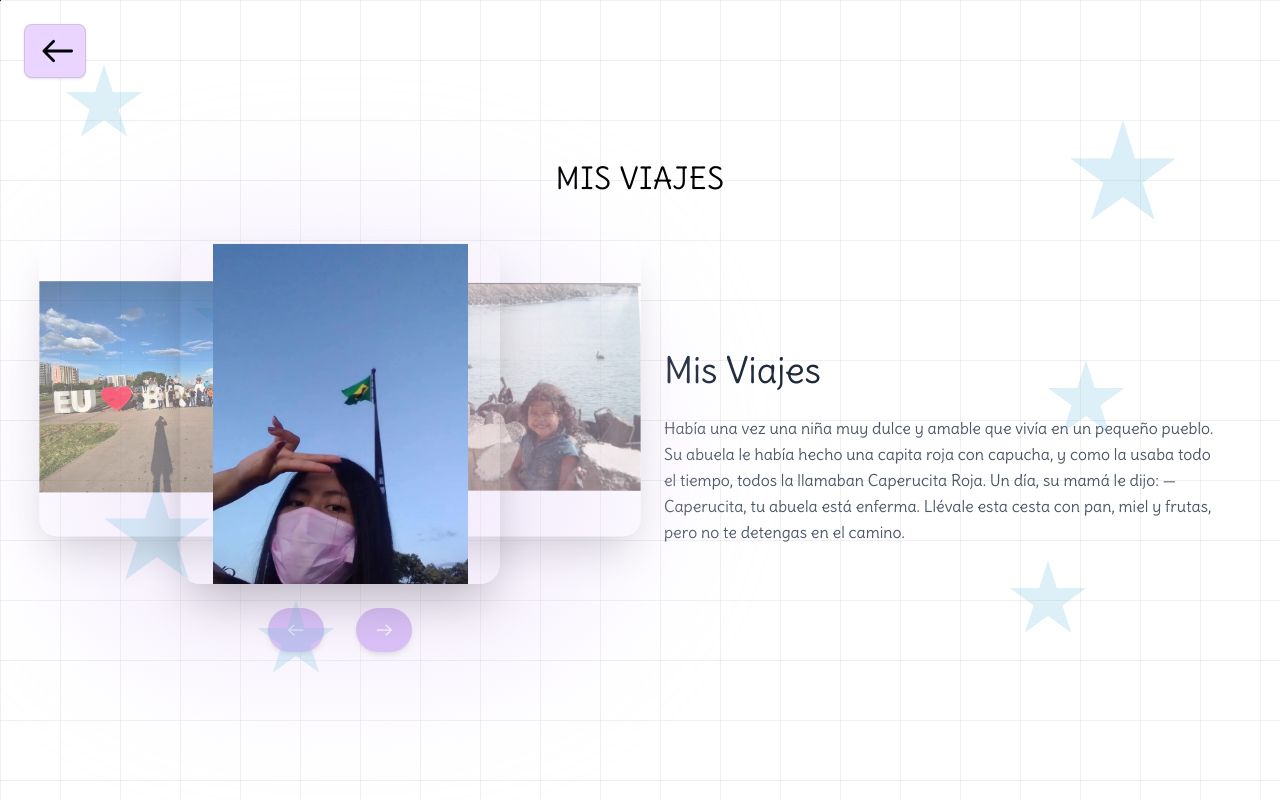
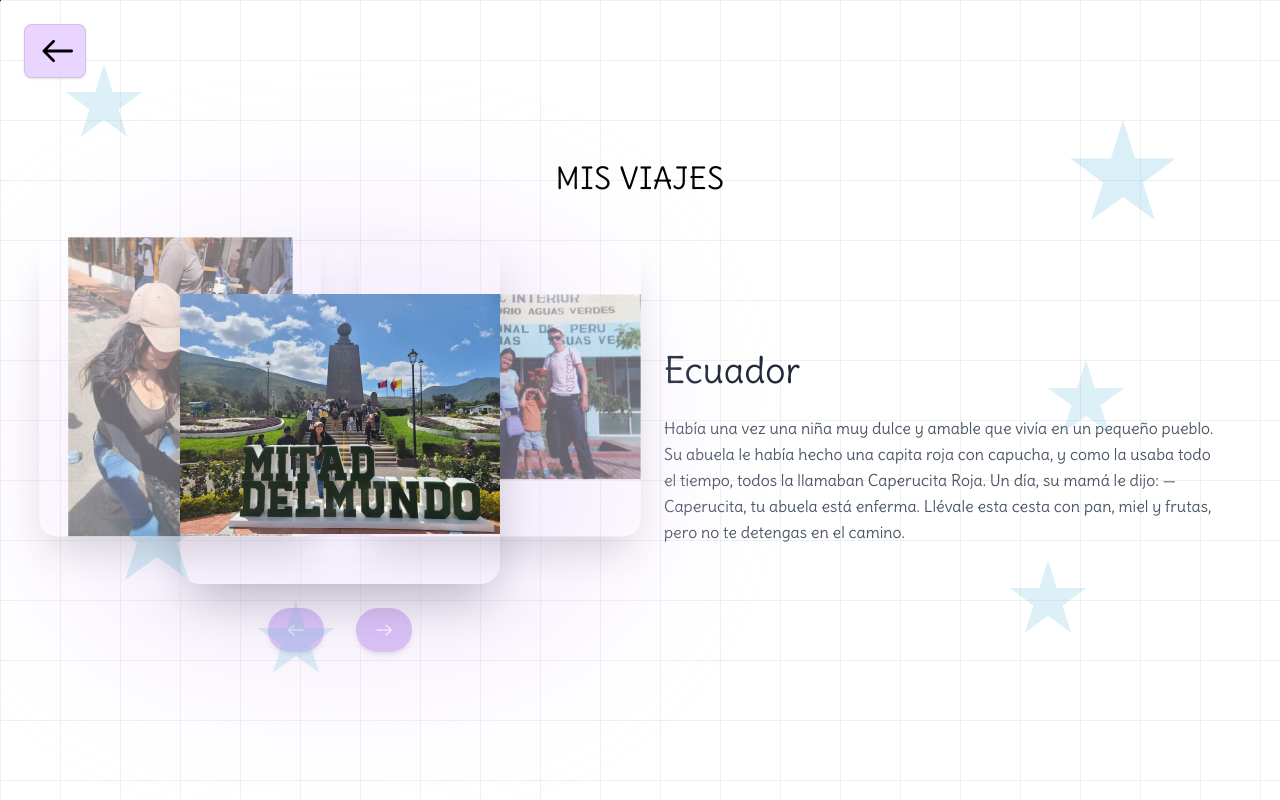
Before and after one commit to lunamideros2003/proyecto_portafolioo, a Next.js app: page /viajes in a window 1280 px wide. Built offline with nearby package versions, Linux system fonts and the light colour scheme.

Commit message:
orden paises y fotos

```diff
--- a/src/app/viajes/page.tsx
+++ b/src/app/viajes/page.tsx
@@ -7,38 +7,38 @@ import CursorPencilEffect from "../../components/CursorPencilEffect";
 export default function ViajesPage() {
   // 🖼️ Lista de 10 imágenes en el orden especificado
   const images = [
+    "/viajes/ecuador.webp",
+    "/viajes/ecuador_dos.webp",
+    "/viajes/peru.webp",
+    "/viajes/peru_dos.webp",
+    "/viajes/chile.webp",
+    "/viajes/chile_dos.webp",
+    "/viajes/paraguay.webp",
+    "/viajes/paraguay_dos.webp",
     "/viajes/brasil.webp",
     "/viajes/brasil_dos.webp",
-    "/viajes/chile.webp",
-    "/viajes/chile_dos.webp",
-    "/viajes/ecuador.webp",
-    "/viajes/ecuador_dos.webp",
-    "/viajes/paraguay.webp",
-    "/viajes/paraguay_dos.webp",
-    "/viajes/peru.webp",
-    "/viajes/peru_dos.webp",
   ];
 
   // ✨ Textos que cambiarán cada 2 fotos (5 textos iguales por ahora)
   const texts = [
     {
-      title: "Mis Viajes",
+      title: "Ecuador",
       description: "Había una vez una niña muy dulce y amable que vivía en un pequeño pueblo. Su abuela le había hecho una capita roja con capucha, y como la usaba todo el tiempo, todos la llamaban Caperucita Roja. Un día, su mamá le dijo: —Caperucita, tu abuela está enferma. Llévale esta cesta con pan, miel y frutas, pero no te detengas en el camino.",
     },
     {
-      title: "Mis Viajes",
+      title: "Peru",
       description: "Había una vez una niña muy dulce y amable que vivía en un pequeño pueblo. Su abuela le había hecho una capita roja con capucha, y como la usaba todo el tiempo, todos la llamaban Caperucita Roja. Un día, su mamá le dijo: —Caperucita, tu abuela está enferma. Llévale esta cesta con pan, miel y frutas, pero no te detengas en el camino.",
     },
     {
-      title: "Mis Viajes",
+      title: "Chile",
       description: "Había una vez una niña muy dulce y amable que vivía en un pequeño pueblo. Su abuela le había hecho una capita roja con capucha, y como la usaba todo el tiempo, todos la llamaban Caperucita Roja. Un día, su mamá le dijo: —Caperucita, tu abuela está enferma. Llévale esta cesta con pan, miel y frutas, pero no te detengas en el camino.",
     },
     {
-      title: "Mis Viajes",
+      title: "Paraguay",
       description: "Había una vez una niña muy dulce y amable que vivía en un pequeño pueblo. Su abuela le había hecho una capita roja con capucha, y como la usaba todo el tiempo, todos la llamaban Caperucita Roja. Un día, su mamá le dijo: —Caperucita, tu abuela está enferma. Llévale esta cesta con pan, miel y frutas, pero no te detengas en el camino.",
     },
     {
-      title: "Mis Viajes",
+      title: "Brasil",
       description: "Había una vez una niña muy dulce y amable que vivía en un pequeño pueblo. Su abuela le había hecho una capita roja con capucha, y como la usaba todo el tiempo, todos la llamaban Caperucita Roja. Un día, su mamá le dijo: —Caperucita, tu abuela está enferma. Llévale esta cesta con pan, miel y frutas, pero no te detengas en el camino.",
     },
   ];
```
